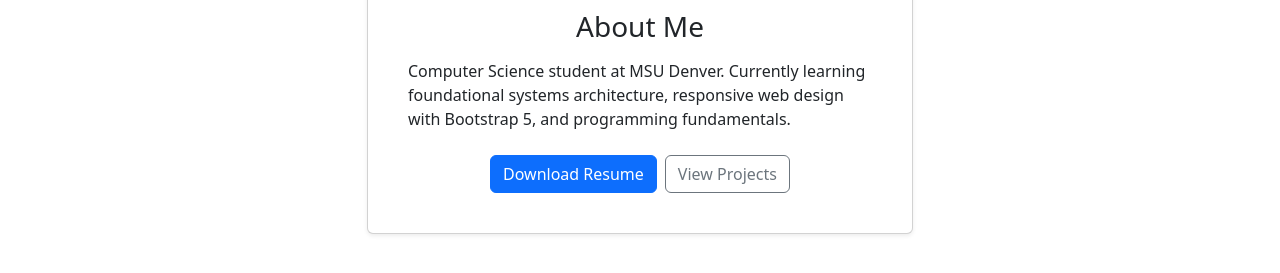
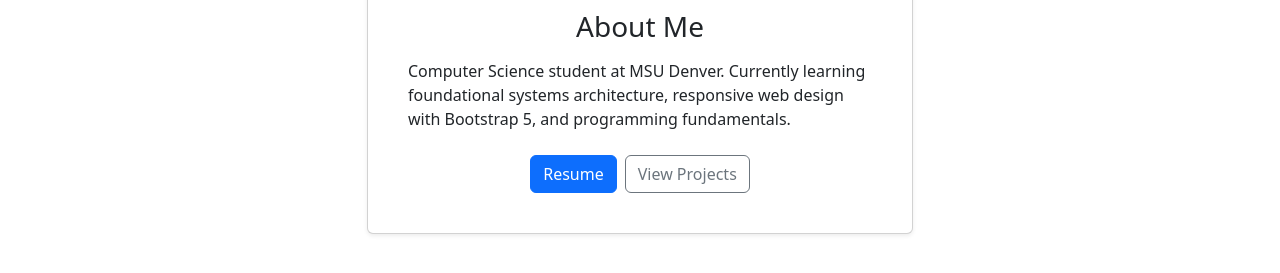
Before and after one commit to humanfriendtylor/portfolio, a plain HTML site: page index.html in a window 1280 px wide. Shown: the part 177-450 px from the top of the page. Drawn offline with nearby package versions, Linux system fonts and the light colour scheme.

Commit message:
index.html update
changed text displayed for buttons on index.html

```diff
--- a/index.html
+++ b/index.html
@@ -42,7 +42,7 @@
 
               <!-- Action Buttons -->
               <div class="d-flex gap-2 justify-content-center mt-4">
-                <a href="resume.pdf" class="btn btn-primary">Download Resume</a>
+                <a href="resume.pdf" class="btn btn-primary">Resume</a>
                 <a href="portfolio.html" class="btn btn-outline-secondary"
                   >View Projects</a
                 >
```
